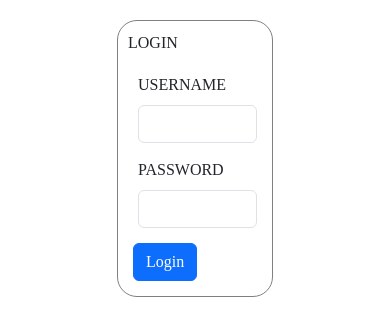
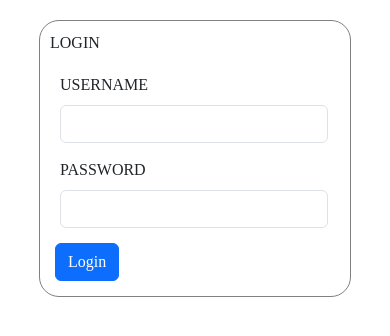
Before and after one commit to Red-stevo/E-LearningHub, a React (Vite) app in the folder student-learning-assistant/: page /student-assistant/login in a window 390 px wide. Shown: the top 336 px of the page. Built offline with nearby package versions, Linux system fonts and the light colour scheme.

Commit message:
Commit message >>>>> login page responsive across all view-ports <<<<<

```diff
--- a/student-learning-assistant/src/AppPages/Styles/LoginPage.css
+++ b/student-learning-assistant/src/AppPages/Styles/LoginPage.css
@@ -17,3 +17,22 @@
     display: flex;
     justify-content: center;
 }
+
+
+@media screen and (max-width: 870px){
+    .login-form{
+        width: 70%;
+    }
+}
+@media screen and (max-width: 400px){
+    .login-form{
+        width: 80%;
+    }
+}
+
+@media screen and (max-width: 300px){
+    .login-form{
+        width: 98%;
+        border: none;
+    }
+}
```
